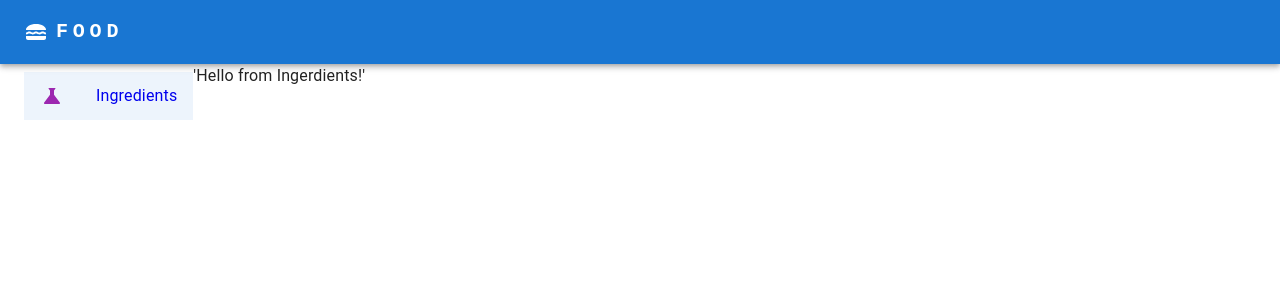
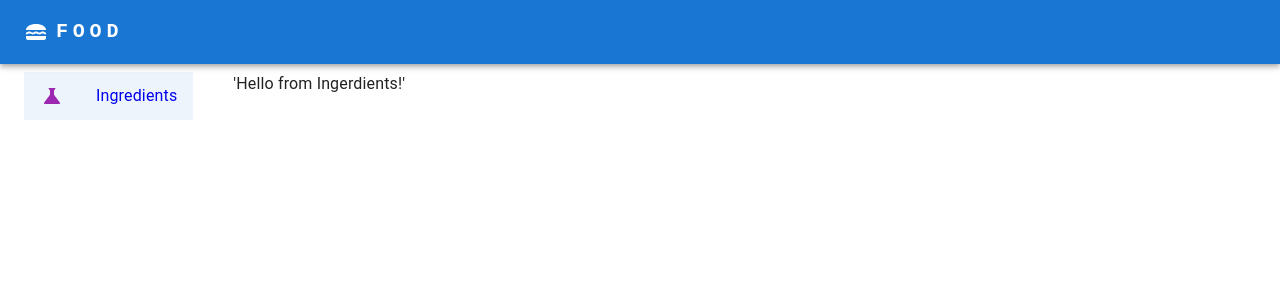
Before and after one commit to arubtsov/meal-planner, a React (Create React App) app: page /ingredients in a window 1280 px wide. Shown: the top 300 px of the page. Built offline with nearby package versions, Linux system fonts and the light colour scheme.

Commit message:
add paddings for MainLayout component content area

```diff
--- a/src/components/main-layout.tsx
+++ b/src/components/main-layout.tsx
@@ -7,6 +7,7 @@ import LunchDiningIcon from '@mui/icons-material/LunchDining';
 import Typography from '@mui/material/Typography';
 import Stack from '@mui/material/Stack';
 import Box from '@mui/material/Box';
+
 import { Sidebar } from './sidebar'
 
 export function MainLayout() {
@@ -37,7 +38,7 @@ export function MainLayout() {
           <Container maxWidth="xl">
             <Stack direction="row">
                 <Sidebar />
-                <Box>
+                <Box py={1} px={5}>
                     <Outlet />
                 </Box>
             </Stack>
```
